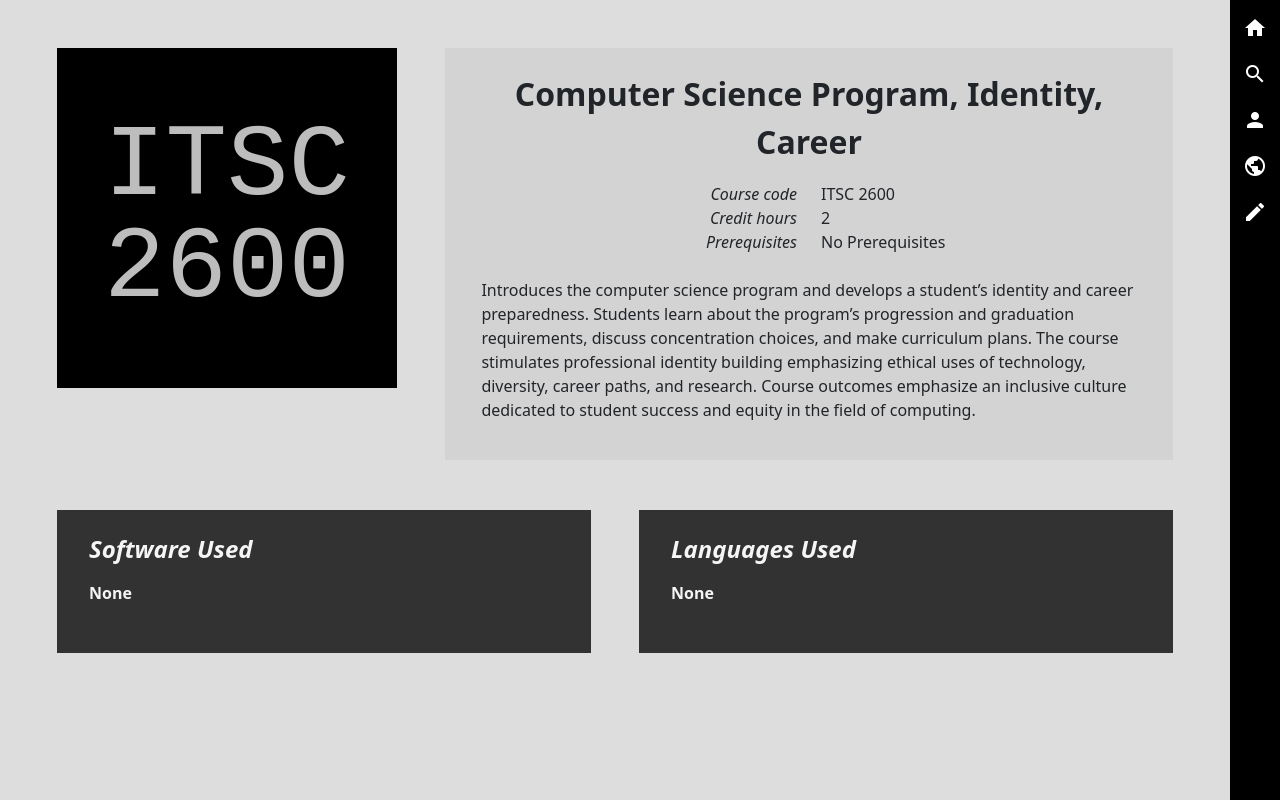
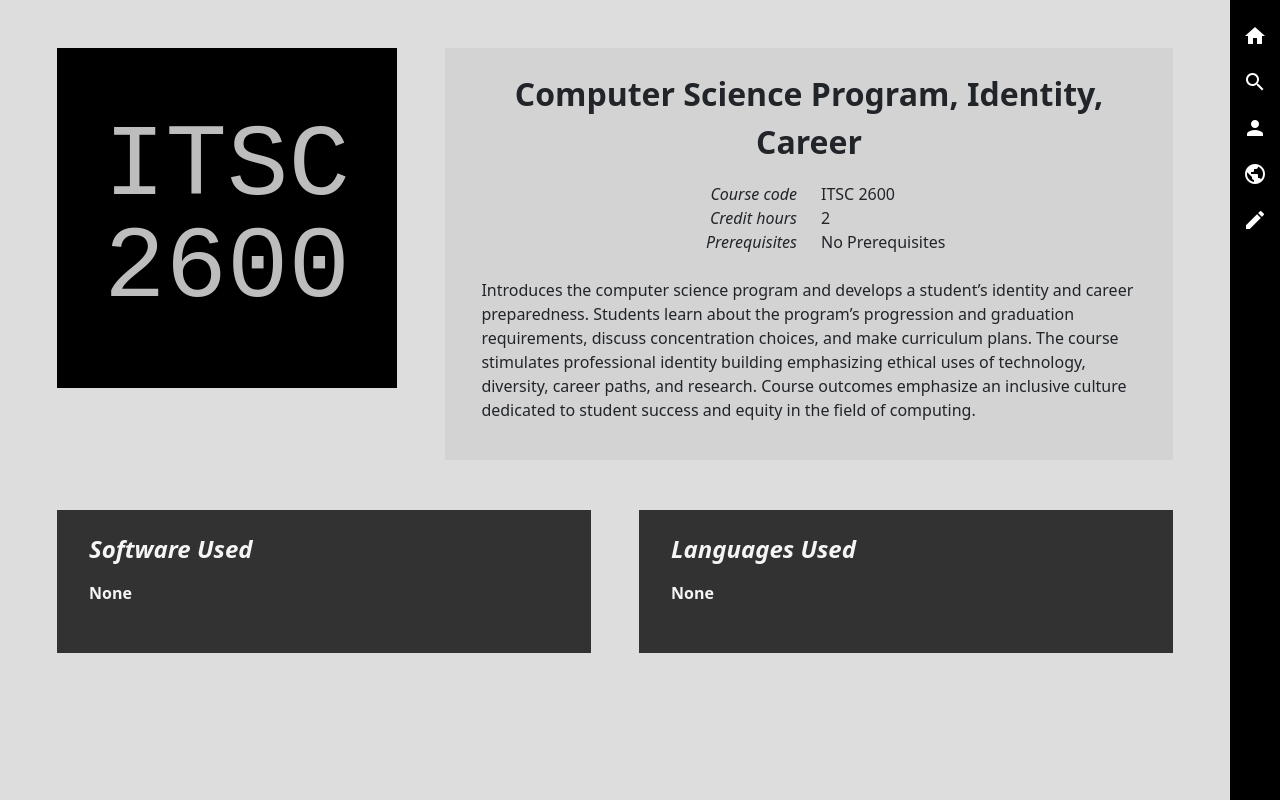
Before and after one commit to jeffreyalanwang/cheesecookie, a Flask app: page /course/7 in a window 1280 px wide. Run offline with Flask 2, Linux system fonts and the light colour scheme; data comes from the database, SQL or seed files in the repository.

Commit message:
redo navbar cleanup

```diff
--- a/static/css/main.css
+++ b/static/css/main.css
@@ -30,6 +30,9 @@ body {
     float: right;
     right: 0;
 }
+nav:first-child {
+    padding-top: 1rem;
+}
 .nav-link {
     padding-left: 0;
     padding-right: 0;
@@ -44,10 +47,6 @@ body {
     color: #8d8d8d;
 }
 
-.nav-link[data-bs-original-title='Home'] {
-    padding-top: 1rem;
-}
-
 #content {
     width: calc(100% - var(--nav-width));
 }
```
